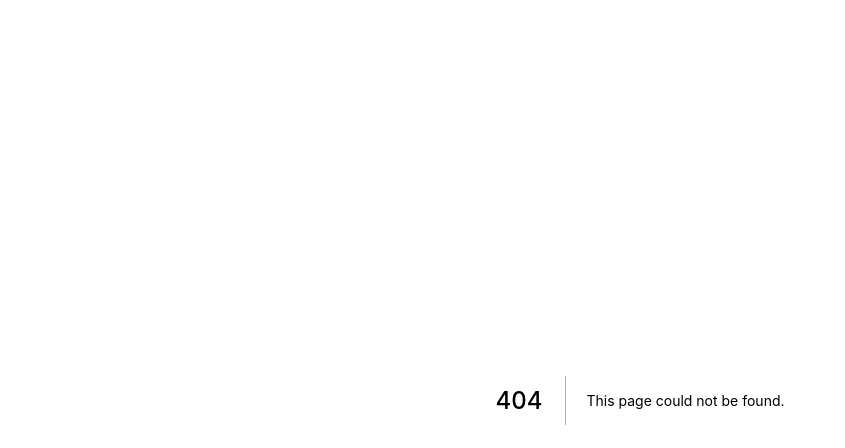
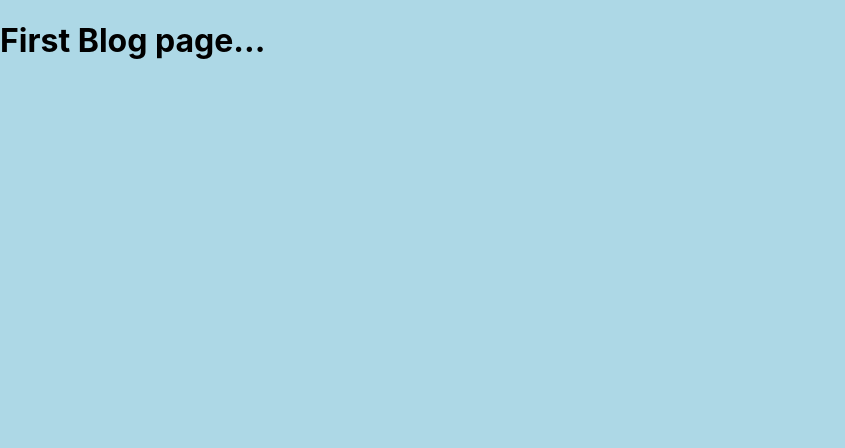
Before and after one commit to anubhavcu/next-js-basics, a Next.js app: page /blog/first in a window 1280 px wide. Before the commit this address had no page. Shown: the top 448 px of the page, without its empty margins (0-845 px from the left). Built offline with nearby package versions, Linux system fonts and the light colour scheme.

Commit message:
added nested routing

```diff
--- /dev/null
+++ b/pages/blog/first.js
@@ -0,0 +1,5 @@
+const FirstBlog = () => {
+  return <h1>First Blog page...</h1>;
+};
+
+export default FirstBlog;
--- /dev/null
+++ b/pages/blog/index.js
@@ -0,0 +1,5 @@
+const Blog = () => {
+  return <h1>Blog page...</h1>;
+};
+
+export default Blog;
--- /dev/null
+++ b/pages/blog/second.js
@@ -0,0 +1,5 @@
+const SecondBlog = () => {
+  return <h1>Second Blog page...</h1>;
+};
+
+export default SecondBlog;
```
